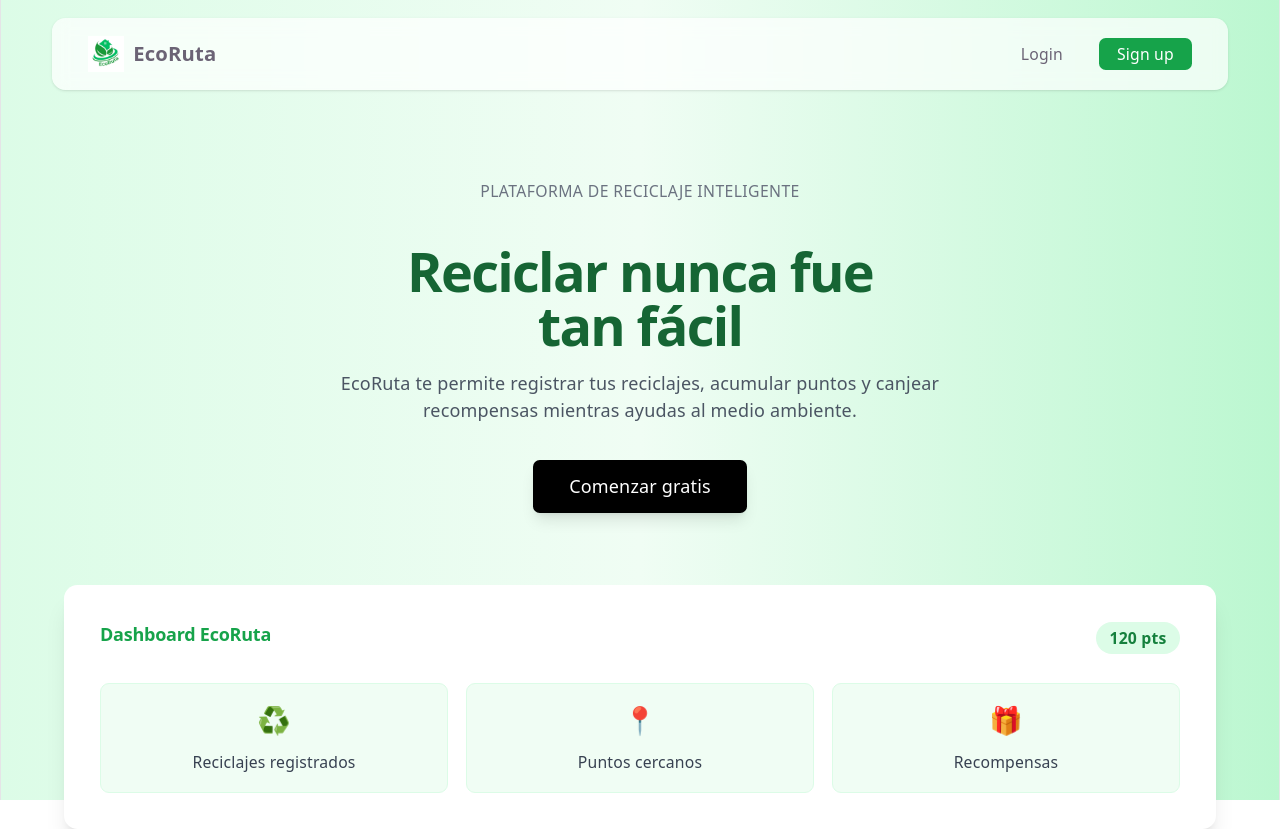
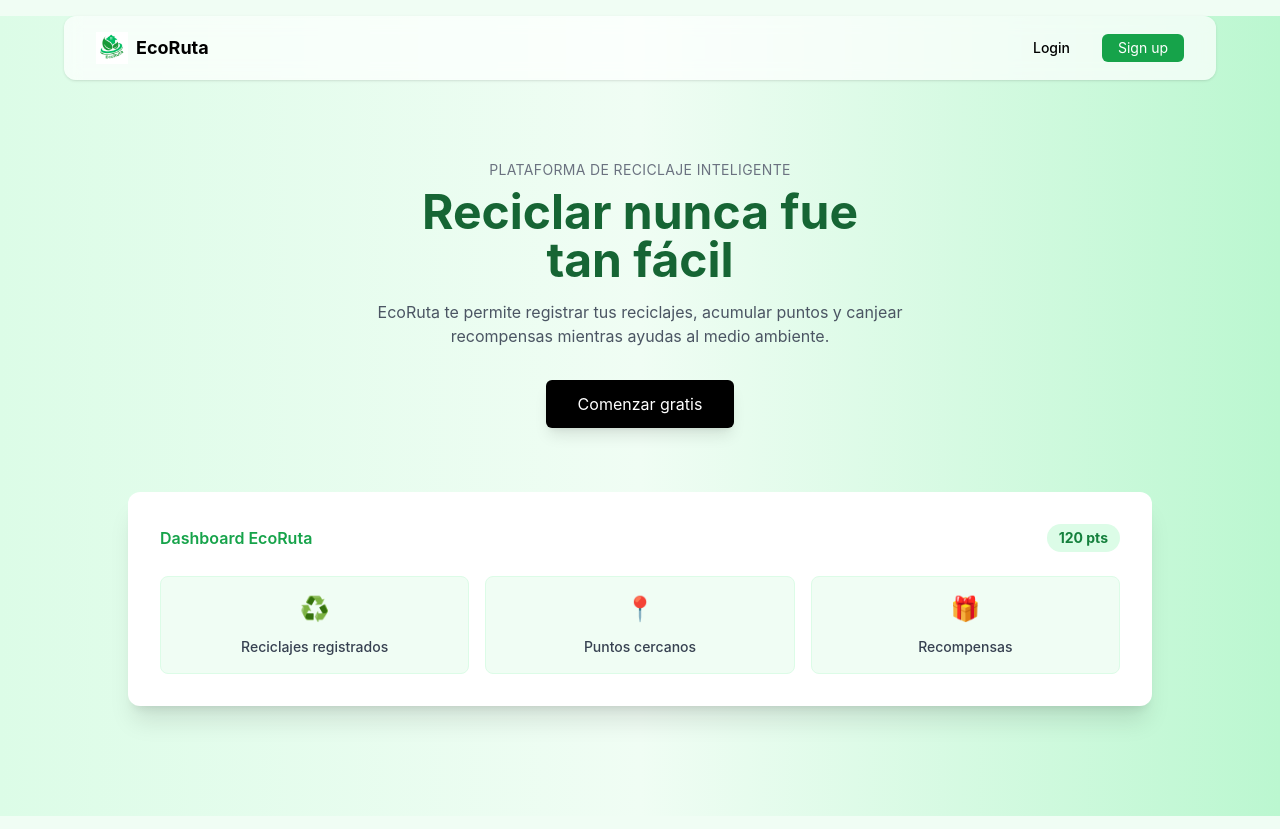
Before and after one commit to CanoJS/EcoRuta, a React (Vite) app: page / in a window 1280 px wide. Built offline with nearby package versions, Linux system fonts and the light colour scheme.

Commit message:
Corrigiendo Estilos

```diff
--- a/src/index.css
+++ b/src/index.css
@@ -2,120 +2,23 @@
 @tailwind components;
 @tailwind utilities;
 
-html, body, #root {
-  height: 100%;
+
+html, body {
   margin: 0;
   padding: 0;
+  min-height: 100%;
+  background-color: #f0fdf4;
+}
+
+#root {
+  width: 100%;
+  margin: 0;
+  padding: 0;
+  display: block;
 }
 
 :root {
-  --text: #6b6375;
-  --text-h: #08060d;
-  --bg: #fff;
-  --border: #e5e4e7;
-  --code-bg: #f4f3ec;
-  --accent: #aa3bff;
-  --accent-bg: rgba(170, 59, 255, 0.1);
-  --accent-border: rgba(170, 59, 255, 0.5);
-  --social-bg: rgba(244, 243, 236, 0.5);
-  --shadow:
-    rgba(0, 0, 0, 0.1) 0 10px 15px -3px, rgba(0, 0, 0, 0.05) 0 4px 6px -2px;
-
-  --sans: system-ui, 'Segoe UI', Roboto, sans-serif;
-  --heading: system-ui, 'Segoe UI', Roboto, sans-serif;
-  --mono: ui-monospace, Consolas, monospace;
-
-  font: 18px/145% var(--sans);
-  letter-spacing: 0.18px;
-  color-scheme: light dark;
-  color: var(--text);
-  background: var(--bg);
-  font-synthesis: none;
-  text-rendering: optimizeLegibility;
-  -webkit-font-smoothing: antialiased;
-  -moz-osx-font-smoothing: grayscale;
-
-  @media (max-width: 1024px) {
-    font-size: 16px;
-  }
+  font-family: Inter, system-ui, Avenir, Helvetica, Arial, sans-serif;
+  line-height: 1.5;
+  font-weight: 400;
 }
-
-@media (prefers-color-scheme: dark) {
-  :root {
-    --text: #9ca3af;
-    --text-h: #f3f4f6;
-    --bg: #16171d;
-    --border: #2e303a;
-    --code-bg: #1f2028;
-    --accent: #c084fc;
-    --accent-bg: rgba(192, 132, 252, 0.15);
-    --accent-border: rgba(192, 132, 252, 0.5);
-    --social-bg: rgba(47, 48, 58, 0.5);
-    --shadow:
-      rgba(0, 0, 0, 0.4) 0 10px 15px -3px, rgba(0, 0, 0, 0.25) 0 4px 6px -2px;
-  }
-
-  #social .button-icon {
-    filter: invert(1) brightness(2);
-  }
-}
-
-#root {
-  width: 1800px;
-  max-width: 100%;
-  margin: 0 auto;
-  text-align: center;
-  border-inline: 1px solid var(--border);
-  min-height: 100svh;
-  display: flex;
-  flex-direction: column;
-  box-sizing: border-box;
-}
-
-body {
-  margin: 0;
-}
-
-h1,
-h2 {
-  font-family: var(--heading);
-  font-weight: 500;
-  color: var(--text-h);
-}
-
-h1 {
-  font-size: 56px;
-  letter-spacing: -1.68px;
-  margin: 32px 0;
-  @media (max-width: 1024px) {
-    font-size: 36px;
-    margin: 20px 0;
-  }
-}
-h2 {
-  font-size: 24px;
-  line-height: 118%;
-  letter-spacing: -0.24px;
-  margin: 0 0 8px;
-  @media (max-width: 1024px) {
-    font-size: 20px;
-  }
-}
-p {
-  margin: 0;
-}
-
-code,
-.counter {
-  font-family: var(--mono);
-  display: inline-flex;
-  border-radius: 4px;
-  color: var(--text-h);
-}
-
-code {
-  font-size: 15px;
-  line-height: 135%;
-  padding: 4px 8px;
-  background: var(--code-bg);
-}
--- a/src/pages/Recompensas.tsx
+++ b/src/pages/Recompensas.tsx
@@ -14,11 +14,7 @@ const recompensas = [
 
 function Recompensas({ setPage, puntos, setPuntos }: Props) {
   return (
-    <div className="relative min-h-screen pb-10">
-
-
-  <div className="fixed inset-0 -z-10 bg-gradient-to-r from-green-100 via-green-50 to-green-200" />
-
+    <div className="w-full min-h-screen bg-gradient-to-r from-green-100 via-green-50 to-green-200 pb-10">
       <Header setPage={setPage} />
 
       <main className="mt-8 md:mt-12 px-4 md:px-6">
```
